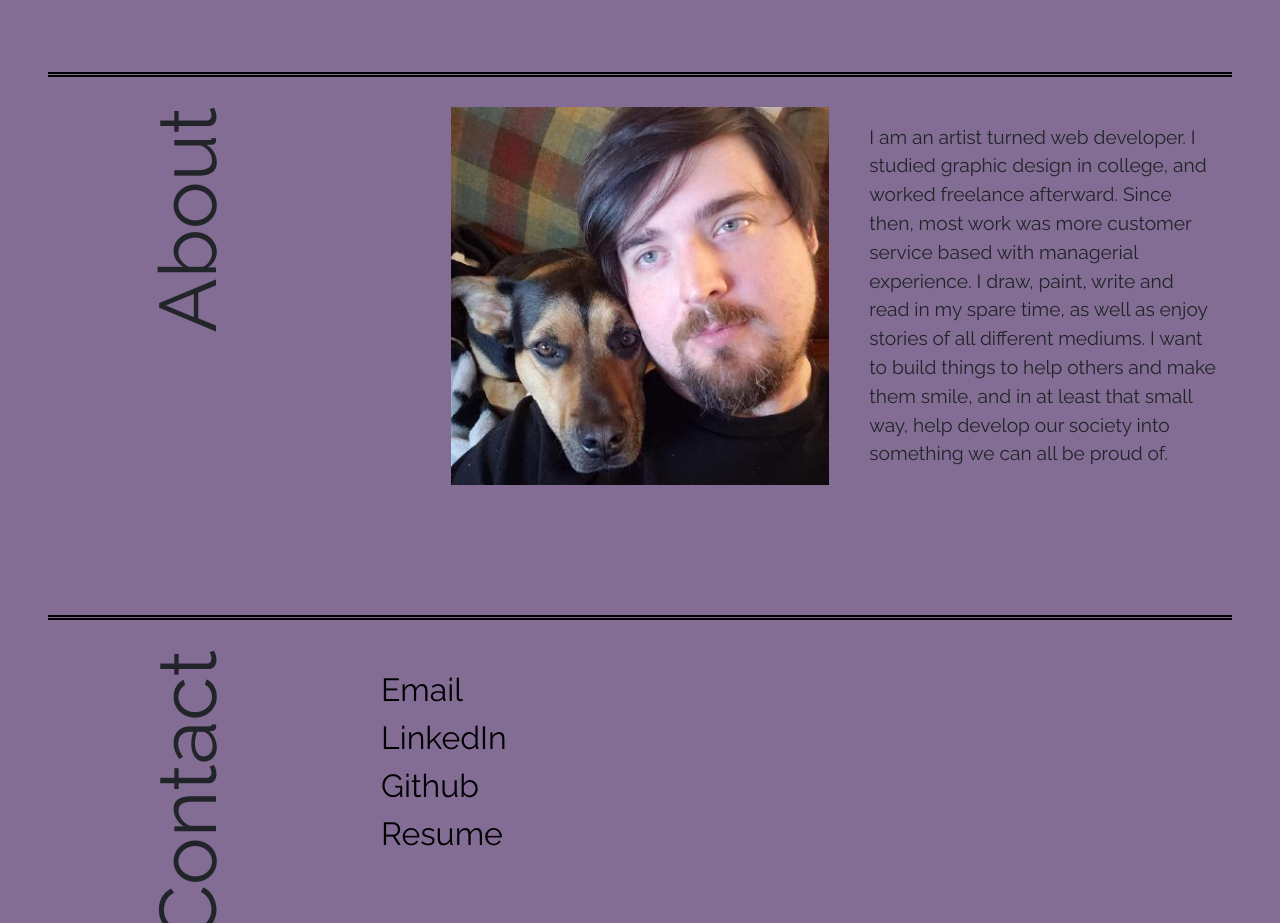
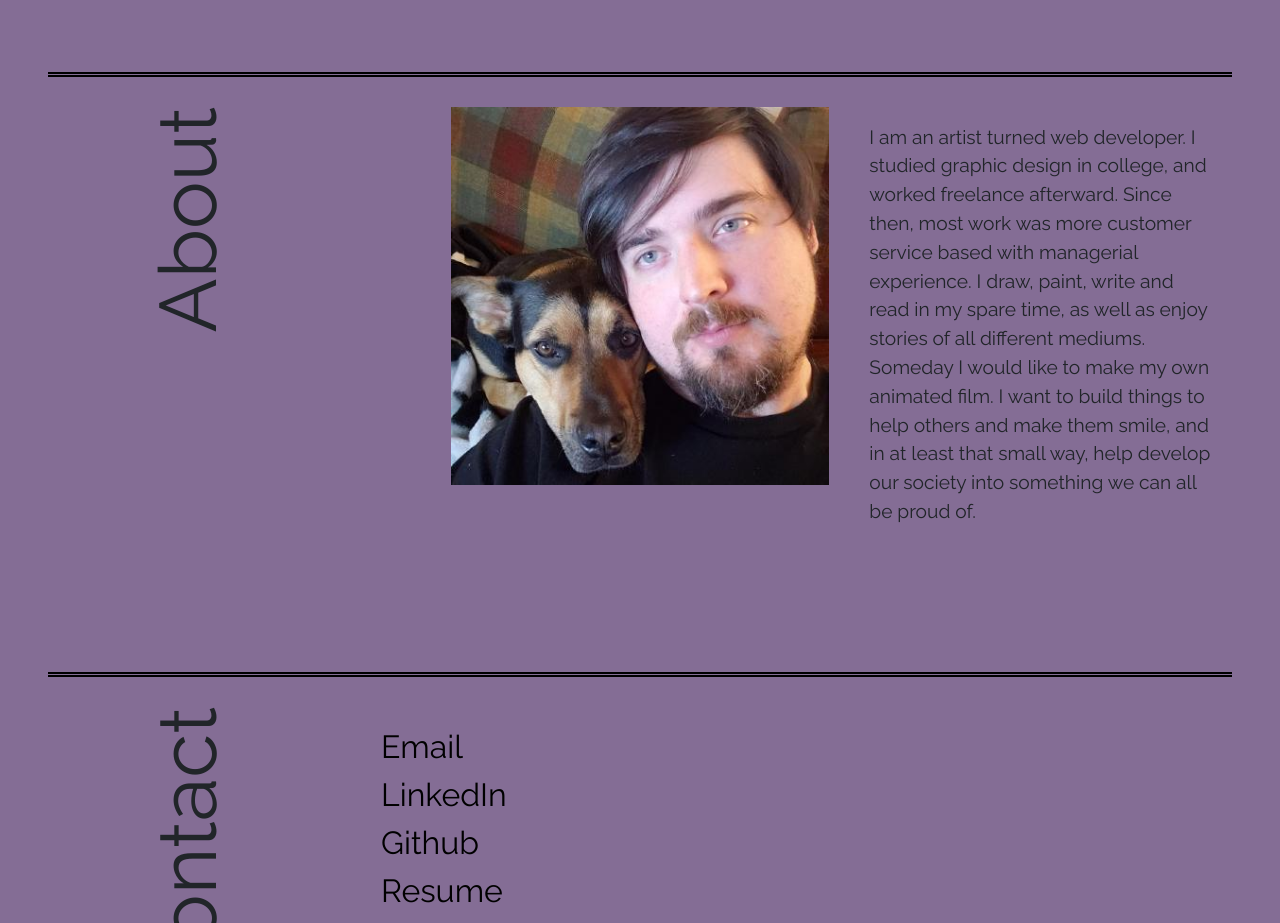
Before and after one commit to JusticeGTR/JLindseyPortfolio, a React (Create React App) app: page / in a window 1280 px wide. Shown: the part 2520-3443 px from the top of the page. Built offline with nearby package versions, Linux system fonts and the light colour scheme.

Commit message:
updating bio

```diff
--- a/src/components/About/index.js
+++ b/src/components/About/index.js
@@ -32,7 +32,7 @@ export function About() {
         </div>
         <div className="col">
           <div className="card-body">
-            <p className="card-text aboutText">I am an artist turned web developer. I studied graphic design in college, and worked freelance afterward. Since then, most work was more customer service based with managerial experience. I draw, paint, write and read in my spare time, as well as enjoy stories of all different mediums. I want to build things to help others and make them smile, and in at least that small way, help develop our society into something we can all be proud of. </p>
+            <p className="card-text aboutText">I am an artist turned web developer. I studied graphic design in college, and worked freelance afterward. Since then, most work was more customer service based with managerial experience. I draw, paint, write and read in my spare time, as well as enjoy stories of all different mediums. Someday I would like to make my own animated film. I want to build things to help others and make them smile, and in at least that small way, help develop our society into something we can all be proud of. </p>
           </div>
         </div>
       </div>
```
